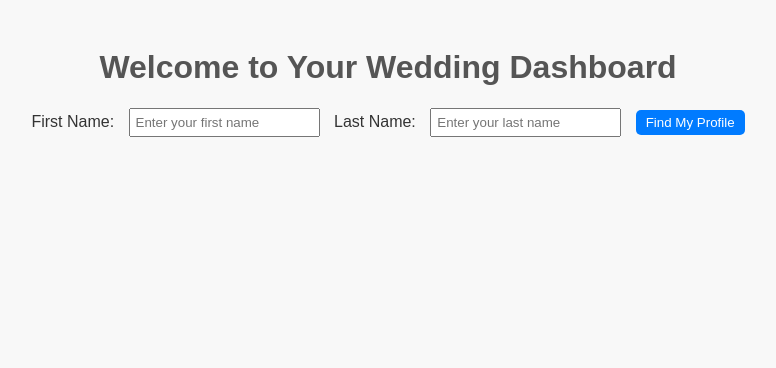
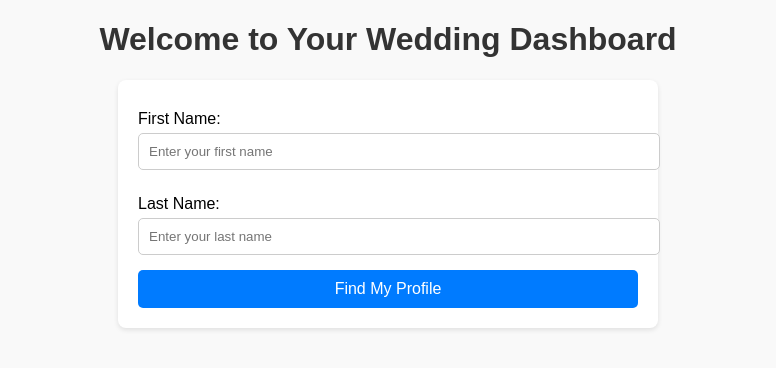
Before and after one commit to eric323c/mandi, a website: page public/users.html in a window 1280 px wide. Shown: the whole page, without its empty margins (252-1028 px from the left). Drawn offline with Linux system fonts and the light colour scheme.

Commit message:
Update users.css

```diff
--- a/public/users.css
+++ b/public/users.css
@@ -1,35 +1,45 @@
 body {
   font-family: Arial, sans-serif;
-  background-color: #f8f8f8;
-  color: #333;
-  padding: 20px;
+  margin: 20px;
+  background-color: #f9f9f9;
 }
 
 h1 {
   text-align: center;
-  color: #555;
+  color: #333;
 }
 
 form {
-  margin-bottom: 20px;
-  text-align: center;
+  max-width: 500px;
+  margin: 0 auto;
+  padding: 20px;
+  background: #fff;
+  border-radius: 8px;
+  box-shadow: 0 2px 5px rgba(0, 0, 0, 0.1);
 }
 
 label {
-  margin-right: 10px;
+  display: block;
+  margin-top: 10px;
 }
 
 input {
-  margin-right: 10px;
-  padding: 5px;
+  width: 100%;
+  padding: 10px;
+  margin-top: 5px;
+  margin-bottom: 15px;
+  border: 1px solid #ccc;
+  border-radius: 5px;
 }
 
 button {
-  padding: 5px 10px;
+  width: 100%;
+  padding: 10px;
   background-color: #007BFF;
   color: #fff;
   border: none;
   border-radius: 5px;
+  font-size: 16px;
   cursor: pointer;
 }
 
@@ -37,6 +47,27 @@ button:hover {
   background-color: #0056b3;
 }
 
-#profile-container {
+#profileContainer {
+  max-width: 600px;
+  margin: 30px auto;
+  padding: 20px;
+  background: #fff;
+  border-radius: 8px;
+  box-shadow: 0 2px 5px rgba(0, 0, 0, 0.1);
+}
+
+h3 {
   margin-top: 20px;
 }
+
+ul {
+  list-style-type: none;
+  padding: 0;
+}
+
+ul li {
+  background: #f1f1f1;
+  margin: 5px 0;
+  padding: 10px;
+  border-radius: 5px;
+}
```
